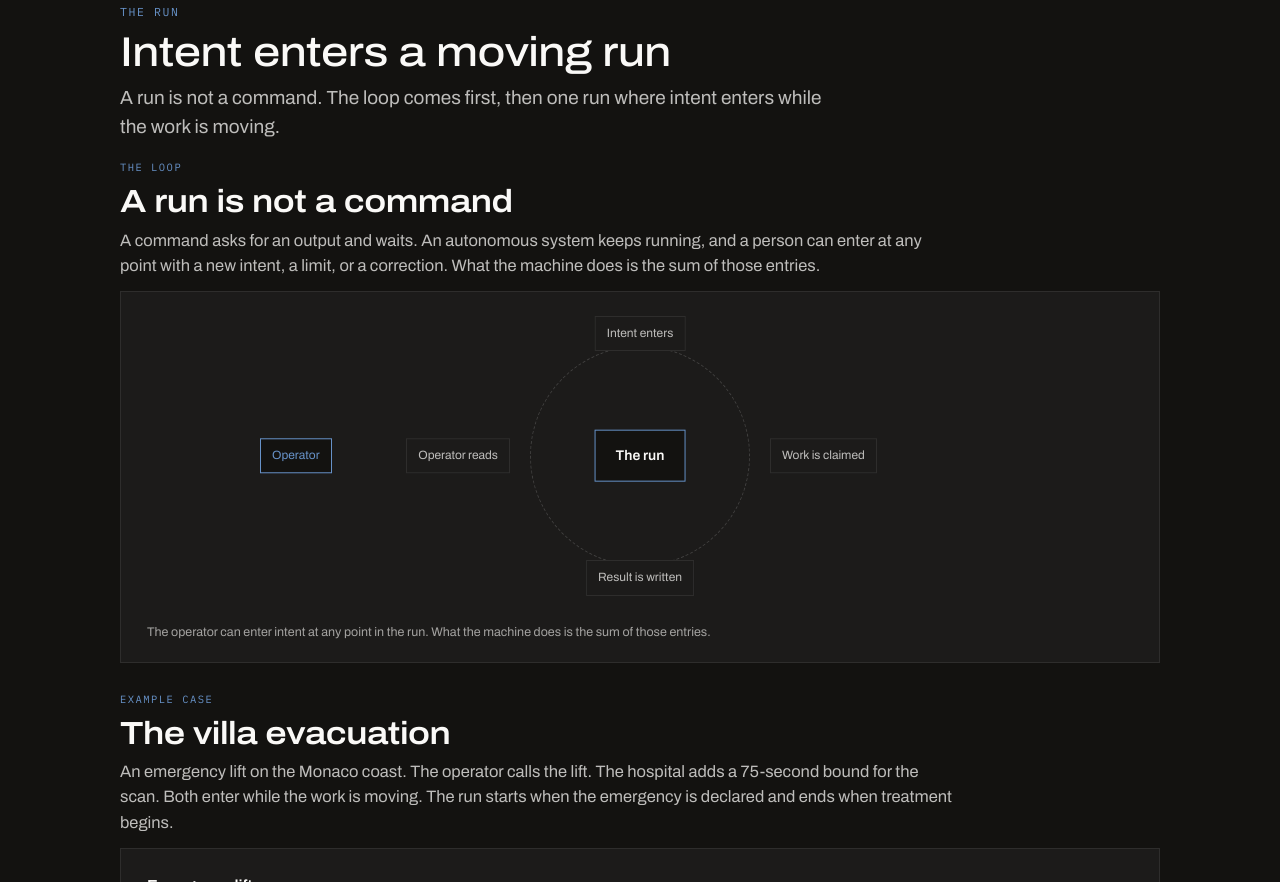
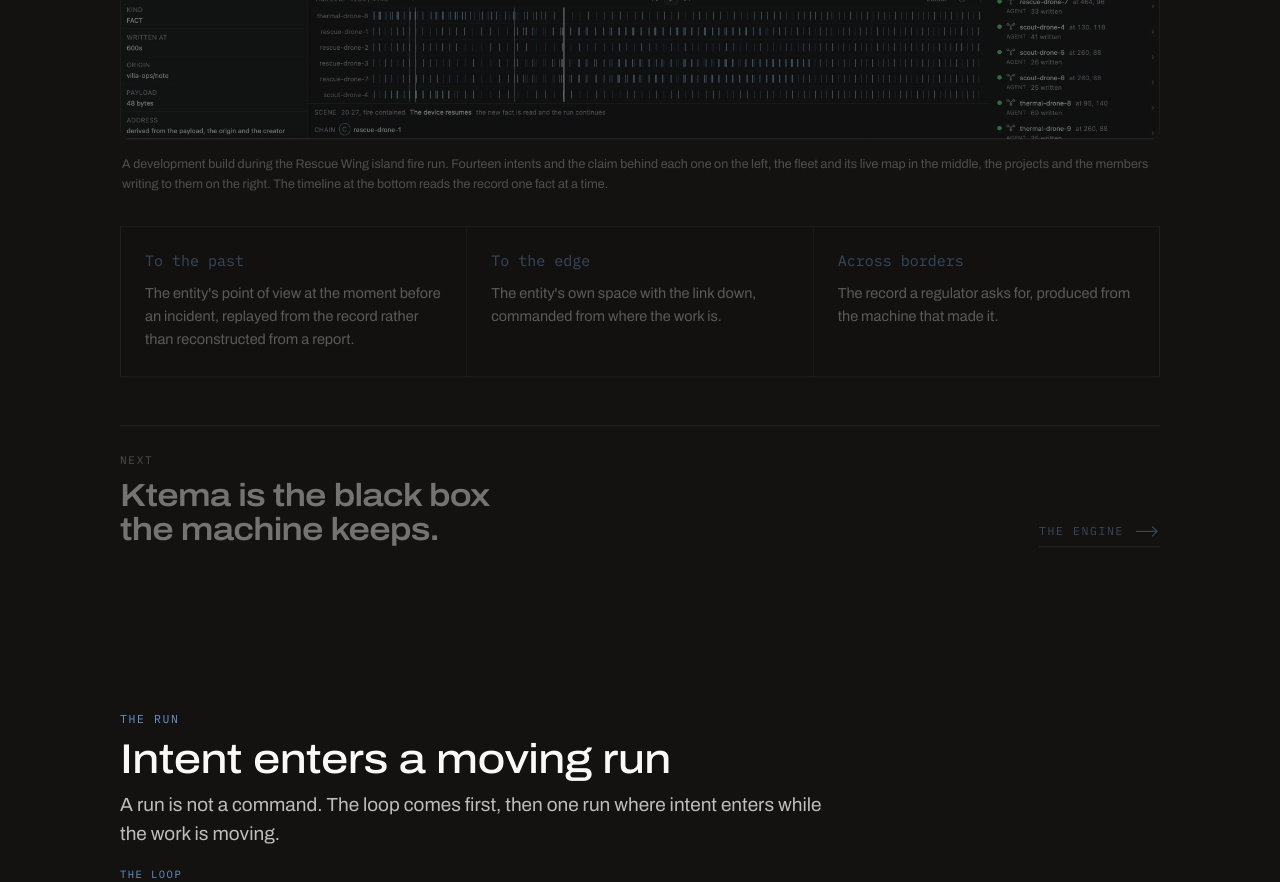
Before and after one commit to ktema-systems/www, an Astro site: page /delta in a window 1280 px wide. Shown: the part 1316-2198 px from the top of the page. Built offline with nearby package versions, Linux system fonts and the light colour scheme; Astro itself is replaced by a stand-in of ours.

Commit message:
feat: the two product pages become one pitch, in two halves
Delta's highlight was the cockpit over the record, which describes the
screen rather than the product. The pitch states Delta's difference in one
line: a dashboard reports from outside the machine, and Delta is that
entity's own coordinate space, read and acted on from the inside. The seat
section now says that, shows the development build during the rescue run,
and names the three moves the platform makes: to the past, to the edge, and
across borders.

The engine's page keeps its proof deck and takes the other half of the
identity: the black box the machine keeps. Its measurements are what that
box costs, so the heading and the figures now say the same thing.

The two pages close with the pitch's own pair of sentences, mirrored. The
engine ends on "Delta is the seat inside it" and the platform ends on "Ktema
is the black box the machine keeps", so a reader who takes either link
arrives at the half of the claim the page they left did not make.

```diff
--- /dev/null
+++ b/src/components/Handoff.astro
@@ -0,0 +1,93 @@
+---
+// The turn from one product to the next. The two pages carry the pitch's own pair
+// of sentences, mirrored, so a reader who follows the link arrives at the half of
+// the claim the page they left did not make.
+interface Props {
+  kicker?: string;
+  line: string;
+  href: string;
+  label: string;
+}
+
+const { kicker = 'Next', line, href, label } = Astro.props;
+---
+
+<aside class="handoff">
+  <p class="handoff__k">{kicker}</p>
+  <p class="handoff__line">{line}</p>
+  <a class="handoff__go" href={href}>
+    <span>{label}</span>
+    <svg class="handoff__arrow" viewBox="0 0 24 12" aria-hidden="true">
+      <path d="M0 6h21M16 1l5 5-5 5" fill="none" stroke="currentColor" stroke-width="1.2"></path>
+    </svg>
+  </a>
+</aside>
+
+<style>
+  .handoff {
+    display: grid;
+    grid-template-columns: minmax(0, 1fr) auto;
+    gap: 10px clamp(24px, 4vw, 56px);
+    align-items: end;
+    margin-top: clamp(44px, 6vh, 76px);
+    padding-top: 26px;
+    border-top: 1px solid var(--line-2);
+  }
+
+  .handoff__k {
+    grid-column: 1 / -1;
+    margin: 0;
+    font-family: var(--mono);
+    font-size: 11px;
+    letter-spacing: 0.16em;
+    text-transform: uppercase;
+    color: var(--fg-3);
+  }
+
+  .handoff__line {
+    max-width: 30rem;
+    margin: 0;
+    font-size: clamp(1.45rem, 1.05rem + 1.5vw, 2rem);
+    font-weight: 600;
+    font-stretch: 115%;
+    letter-spacing: -0.025em;
+    line-height: 1.06;
+    text-wrap: balance;
+  }
+
+  .handoff__go {
+    display: inline-flex;
+    gap: 12px;
+    align-items: center;
+    padding-bottom: 6px;
+    font-family: var(--mono);
+    font-size: 11.5px;
+    letter-spacing: 0.14em;
+    text-transform: uppercase;
+    color: var(--accent);
+    text-decoration: none;
+    border-bottom: 1px solid color-mix(in srgb, var(--accent) 40%, transparent);
+  }
+
+  .handoff__go:hover {
+    color: var(--accent-2);
+    border-bottom-color: var(--accent-2);
+  }
+
+  .handoff__arrow {
+    width: 24px;
+    height: 12px;
+    transition: translate var(--dur) var(--ease);
+  }
+
+  .handoff__go:hover .handoff__arrow {
+    translate: 5px 0;
+  }
+
+  @media (max-width: 720px) {
+    .handoff {
+      grid-template-columns: minmax(0, 1fr);
+      align-items: start;
+    }
+  }
+</style>
--- a/src/components/ProofDeck.astro
+++ b/src/components/ProofDeck.astro
@@ -16,9 +16,10 @@
     <div class="wrap deck__grid">
       <header class="deck__head">
         <p class="eyebrow">Proof</p>
-        <h2>What it costs to remember everything.</h2>
+        <h2>The black box the machine keeps.</h2>
         <p class="lede">
-          Microseconds on the host, bytes on the part. The volume grows and the record does not.
+          What it costs to remember everything: microseconds on the host, bytes on the part. The
+          volume grows and the record does not.
         </p>
       </header>
 
--- a/src/pages/delta.astro
+++ b/src/pages/delta.astro
@@ -3,11 +3,13 @@
 import Hero from '../components/Hero.astro';
 import DeltaDeck from '../components/DeltaDeck.astro';
 import DeltaShot from '../components/DeltaShot.astro';
+import Handoff from '../components/Handoff.astro';
 import Section from '../components/Section.astro';
 import { delta, deltaCta, deltaNav, site } from '../config';
 
-// Delta's page: the platform, the run, and the campaigns. The hero states the
-// platform, and the sections below explain the run in words.
+// Delta's page: the platform, the seat it gives the operator, the run, and the
+// campaigns. The hero states the platform, the seat section is the highlight, and
+// the hand-off carries the reader to the engine the seat is built on.
 ---
 
 <Base
@@ -19,13 +21,41 @@
   <Hero
     eyebrow="Delta"
     title={delta.tagline}
-    lede="Delta is the Single Space Agentic AI Operation Platform: a cockpit where operators see and command robots, drones, codebases, agents, and the people who run them in one unified space. It can run over any backend; on the Ktema stack, every interaction and campaign is recorded and replayable, and the cockpit becomes the accountable mission control."
+    lede="Delta is the Single Space Agentic AI Operation Platform: a cockpit where operators see and command robots, drones, codebases, agents, and the people who run them in one unified space. It can run over any backend; on the Ktema stack, every interaction and campaign is recorded and replayable."
     body="What the machine does is the sum of the intents that enter the loop."
   />
 
-  <div class="wrap delta-shot">
-    <DeltaShot />
-  </div>
+  <Section
+    id="seat"
+    label="The seat inside it"
+    title="A dashboard looks at the machine. Delta puts you inside it."
+    lede="A dashboard reports from outside the machine or the agent. Delta is that entity's own coordinate space, with its record and the constraints that bound it, read and acted on from the inside. The operator, the machine, and the auditor read one object."
+    wide
+  >
+    <DeltaShot
+      caption="A development build during the Rescue Wing island fire run. Fourteen intents and the claim behind each one on the left, the fleet and its live map in the middle, the projects and the members writing to them on the right. The timeline at the bottom reads the record one fact at a time."
+    />
+
+    <div class="cards cards--3 seat">
+      <div class="card">
+        <span class="card__value">To the past</span>
+        <p>
+          The entity's point of view at the moment before an incident, replayed from the record
+          rather than reconstructed from a report.
+        </p>
+      </div>
+      <div class="card">
+        <span class="card__value">To the edge</span>
+        <p>The entity's own space with the link down, commanded from where the work is.</p>
+      </div>
+      <div class="card">
+        <span class="card__value">Across borders</span>
+        <p>The record a regulator asks for, produced from the machine that made it.</p>
+      </div>
+    </div>
+
+    <Handoff line="Ktema is the black box the machine keeps." href="/ktema" label="The engine" />
+  </Section>
 
   <DeltaDeck />
 
@@ -62,7 +92,7 @@
 </Base>
 
 <style>
-  .delta-shot {
-    padding-block: 0 clamp(40px, 6vh, 72px);
+  .seat {
+    margin-top: clamp(28px, 4vh, 44px);
   }
 </style>
--- a/src/pages/index.astro
+++ b/src/pages/index.astro
@@ -39,8 +39,8 @@
   <Section
     id="delta"
     label="The platform"
-    title="The cockpit over the same record"
-    lede="Delta is the Single Space Agentic AI Operation Platform: robots, drones, codebases, agents, and the people who run them, commanded in one space. On the Ktema stack it reads the record the machine wrote, so a run is replayed from the cockpit rather than reconstructed from memory."
+    title="The seat inside the machine"
+    lede="Delta is the Single Space Agentic AI Operation Platform: robots, drones, codebases, agents, and the people who run them, commanded in one space. The operator stands inside the run's own space and time, reading the same record the machine wrote."
     wide
   >
     <DeltaShot />
```
Also changed, not shown: src/pages/ktema.astro (+10 -0 lines).
